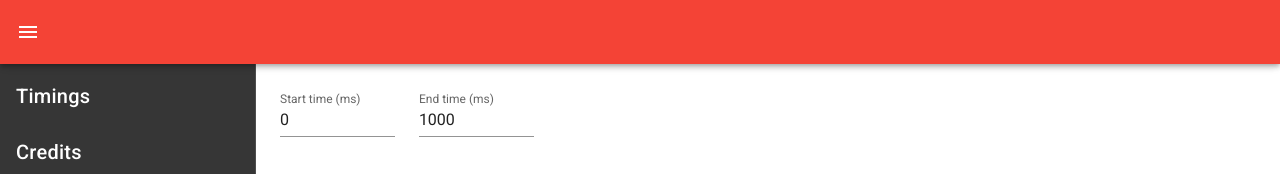
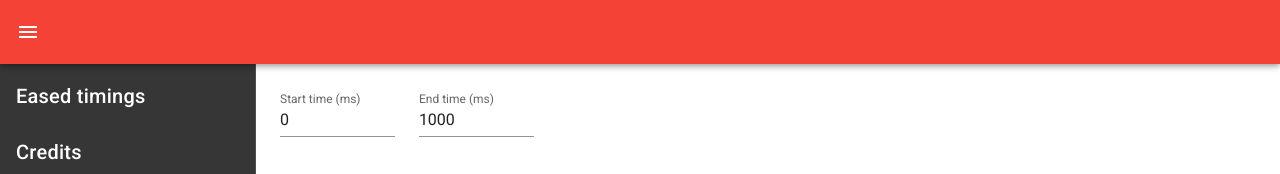
Before and after one commit to 3Teleia/arcade-tools, a Vue app: page / in a window 1280 px wide. Shown: the top 174 px of the page. Built offline with nearby package versions, Linux system fonts and the light colour scheme.

Commit message:
Change name of view

```diff
--- a/src/App.vue
+++ b/src/App.vue
@@ -19,7 +19,7 @@ export default {
   data: () => {
     return {
       links: [
-        { text: "Timings", route: "/timing" },
+        { text: "Eased timings", route: "/timing" },
         { text: "Credits", route: "/credits" }
       ]
     };
```
